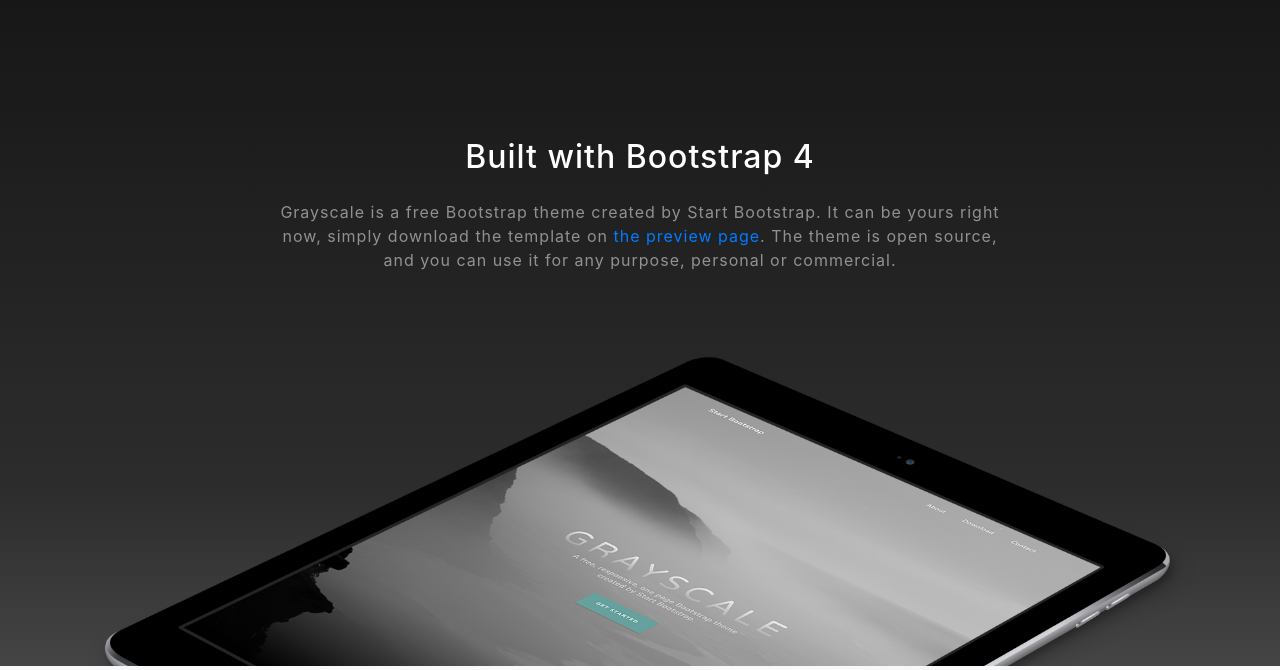
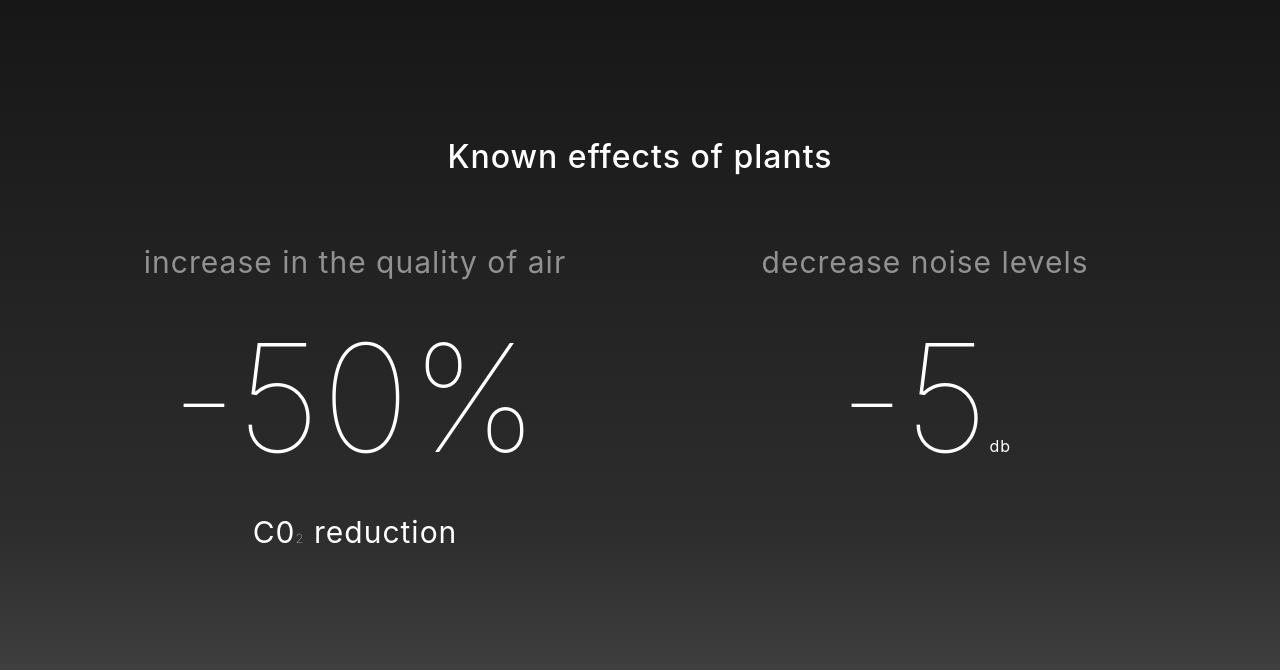
Before and after one commit to AntouanK/greenmakers, a website with bundled scripts: page index.html in a window 1280 px wide. Shown: the part 822-1492 px from the top of the page. Built offline with nearby package versions, Linux system fonts and the light colour scheme.

Commit message:
effects, bg on subscription

```diff
--- a/index.html
+++ b/index.html
@@ -51,7 +51,7 @@
         <div class="collapse navbar-collapse" id="navbarResponsive">
           <ul class="navbar-nav ml-auto">
             <li class="nav-item">
-              <a class="nav-link js-scroll-trigger" href="#about">About</a>
+              <a class="nav-link js-scroll-trigger" href="#about">Effects</a>
             </li>
             <li class="nav-item">
               <a class="nav-link js-scroll-trigger" href="#projects"
@@ -82,23 +82,38 @@
       </div>
     </header>
 
-    <!-- About Section -->
+    <!-- Stats Section -->
     <section id="about" class="about-section text-center">
       <div class="container">
+        <div class="row" style="margin-bottom: 40px;">
+          <div class="col-lg-12">
+            <h2 class="text-white mb-4">Known effects of plants</h2>
+        </div>
+      </div>
         <div class="row">
-          <div class="col-lg-8 mx-auto">
-            <h2 class="text-white mb-4">Built with Bootstrap 4</h2>
-            <p class="text-white-50">
-              Grayscale is a free Bootstrap theme created by Start Bootstrap. It
-              can be yours right now, simply download the template on
-              <a href="http://startbootstrap.com/template-overviews/grayscale/"
-                >the preview page</a
-              >. The theme is open source, and you can use it for any purpose,
-              personal or commercial.
-            </p>
+          <!-- Stat 1 -->
+          <div class="col-lg-6">
+            <div class="stat text-white-50">
+              increase in the quality of air
+            </div>
+            <div class="text-white">
+              <span class="big-number">-50%</span>
+            </div>
+            <div class="stat text-white">
+              C0<span class="tiny-number">2</span>
+              reduction
+            </div>
           </div>
-        </div>
-        <img src="img/ipad.png" class="img-fluid" alt="" />
+
+          <!-- Stat 2 -->
+          <div class="col-lg-6">
+            <div class="stat text-white-50">
+              decrease noise levels
+            </div>
+            <div class="text-white">
+              <span class="big-number">-5</span>db
+            </div>
+          </div>
       </div>
     </section>
 
@@ -261,7 +276,7 @@
     <!-- Footer -->
     <footer class="bg-black small text-center text-white-50">
       <div class="container">
-        Copyright &copy; Your Website 2019
+        Copyright &copy; GreenMakers 2020
       </div>
     </footer>
 
--- a/scss/_about.scss
+++ b/scss/_about.scss
@@ -1,7 +1,21 @@
 .about-section {
-  padding-top: 10rem;
+  padding: 10rem 0;
   background: linear-gradient(to bottom, $black 0%,#{fade-out($black, .1)} 75%,#{fade-out($black, .2)} 100%);
   p {
     margin-bottom: 5rem;
   }
+
+  .stat {
+    font-size: 30px;
+  }
+
+  .big-number {
+    font-size: 150px;
+    font-weight: lighter;
+  }
+
+  .tiny-number {
+    font-size: small;
+    font-weight: lighter;
+  }
 }
--- a/scss/_masthead.scss
+++ b/scss/_masthead.scss
@@ -4,7 +4,7 @@
   height: auto;
   min-height: 35rem;
   padding: 15rem 0;
-  background: linear-gradient(to bottom, #{fade-out($black, .7)} 0%,#{fade-out($black, .3)} 75%,$black 100%), url('../img/bg-masthead.jpg');
+  background: linear-gradient(to bottom, #{fade-out($black, .7)} 0%,#{fade-out($black, .3)} 75%,$black 100%), url('../img/bg-1.jpg');
   background-position: center;
   background-repeat: no-repeat;
   background-attachment: scroll;
@@ -14,7 +14,7 @@
     font-size: 2.5rem;
     line-height: 2.5rem;
     letter-spacing: 0.8rem;
-    background: -webkit-linear-gradient(fade-out(white, 0.1), fade-out(white, 1));
+    background: -webkit-linear-gradient(fade-out(white, 0.1), fade-out(white, 0.7));
     -webkit-text-fill-color: transparent;
     -webkit-background-clip: text;
   }
--- a/scss/_signup.scss
+++ b/scss/_signup.scss
@@ -1,6 +1,6 @@
 .signup-section {
   padding: 10rem 0;
-  background: linear-gradient(to bottom, #{fade-out($black, .9)} 0%,#{fade-out($black, .5)} 75%,$black 100%), url('../img/bg-signup.jpg');
+  background: linear-gradient(to bottom, #{fade-out($black, .9)} 0%,#{fade-out($black, .5)} 75%,$black 100%), url('../img/bg-2.png');
   background-position: center;
   background-repeat: no-repeat;
   background-attachment: scroll;
```
Also changed, not shown: css/grayscale.css, css/grayscale.min.css, img/Plants-Transparent-Background.png (added), 2 other files.
